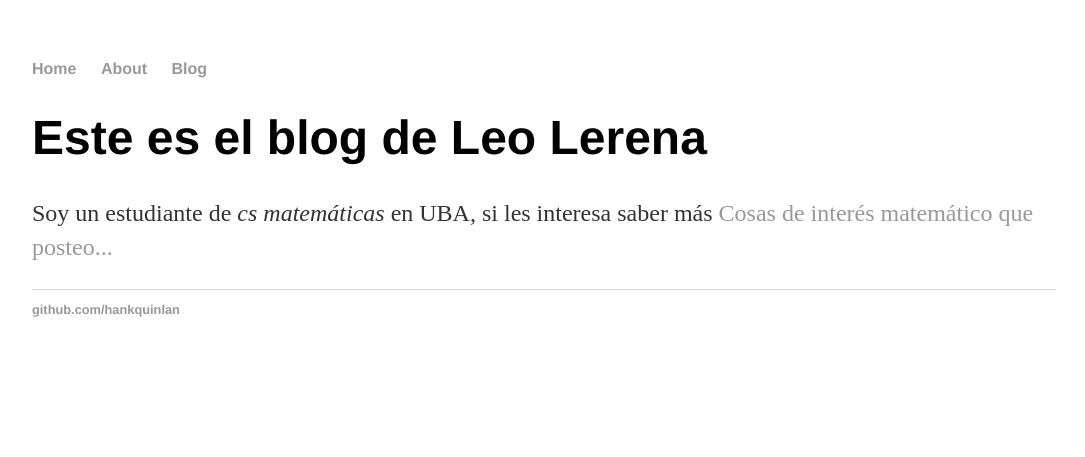
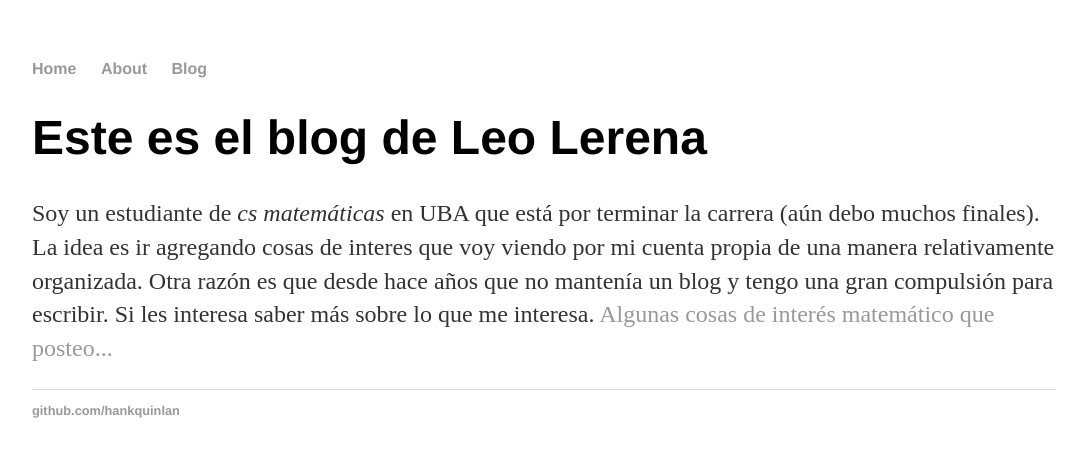
Before and after one commit to leolerena/leolerena.github.io, a Jekyll site: the page built from index.html, in a window 1280 px wide. Shown: the top 457 px of the page, without its empty margins (96-1181 px from the left). Built offline with Jekyll 4.4.1, drawn with Linux system fonts in a browser that asks for light colours.

Commit message:
Update index.html
cambié la descripción del blog

```diff
--- a/index.html
+++ b/index.html
@@ -4,5 +4,7 @@
 ---
 <div class="blurb">
 	<h1>Este es el blog de Leo Lerena</h1>
-	<p>Soy un estudiante de <em>cs matemáticas</em> en UBA, si les interesa saber más <a href="/blog"> Cosas de interés matemático que posteo...</a></p>
+	<p>Soy un estudiante de <em>cs matemáticas</em> en UBA que está por terminar la carrera (aún debo muchos finales). La idea es ir agregando cosas de interes que voy viendo por mi cuenta propia de una manera relativamente organizada. Otra razón es que desde hace años que no mantenía un blog y tengo una gran compulsión para escribir.
+
+	Si les interesa saber más sobre lo que me interesa. <a href="/blog"> Algunas cosas de interés matemático que posteo...</a></p>
 </div><!-- /.blurb -->
```
